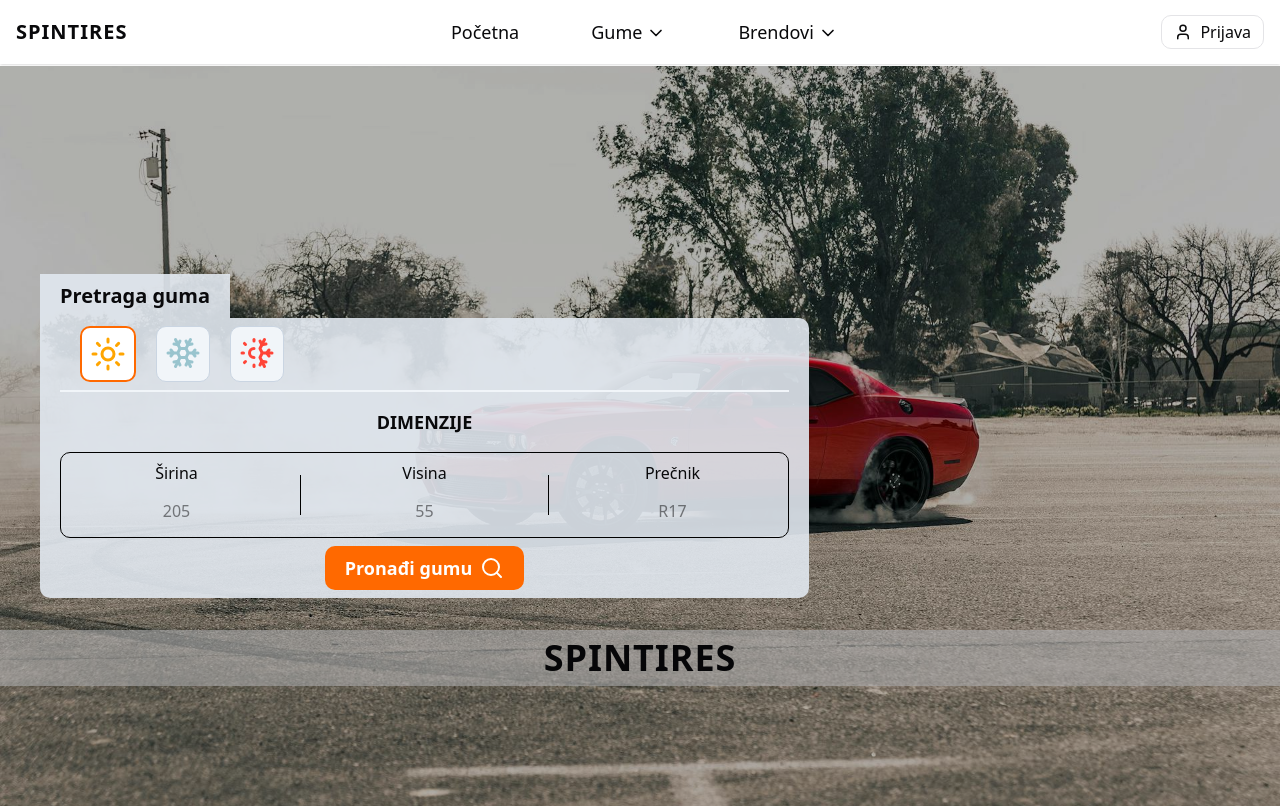
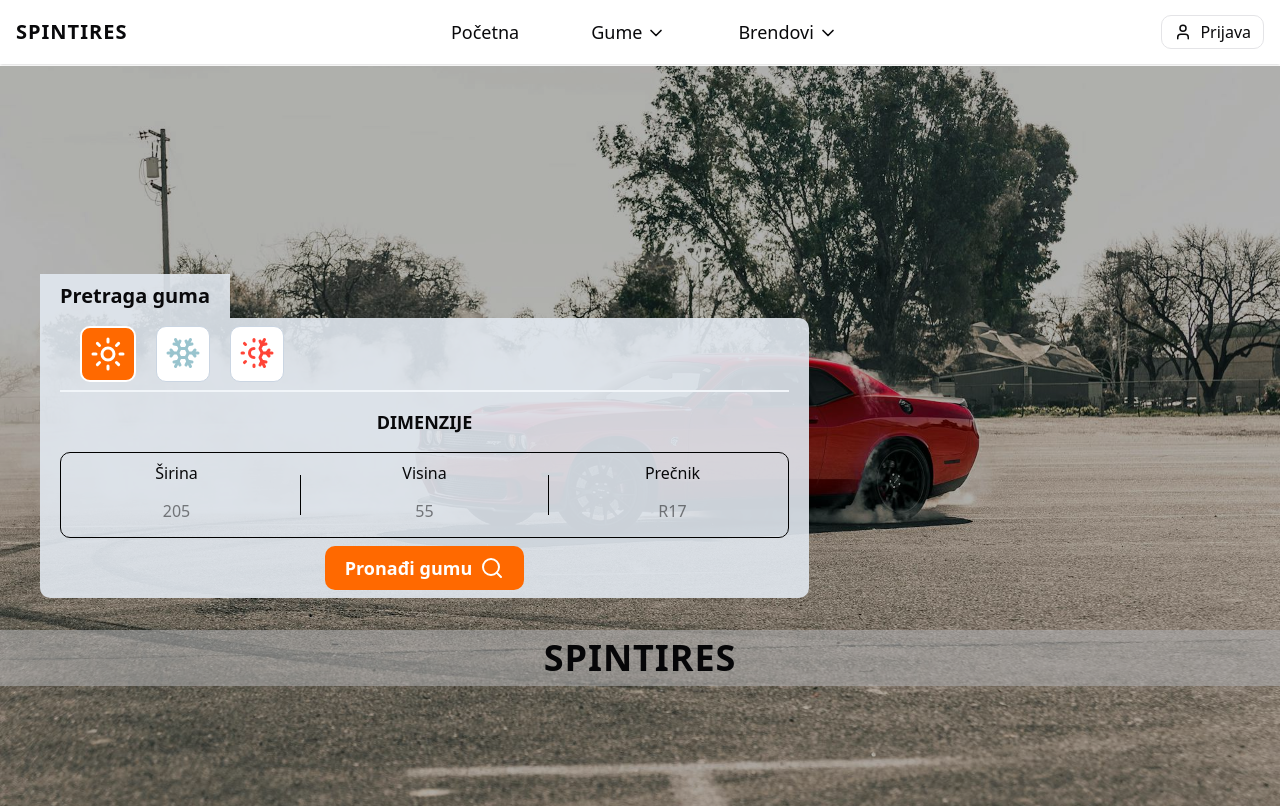
Before and after one commit to minzhoudu/spin-tires-frontend, a Next.js app: page / in a window 1280 px wide. Built offline with nearby package versions, Linux system fonts and the light colour scheme.

Commit message:
tire picker icons hotfix

```diff
--- a/modules/features/home-page/HomePage.tsx
+++ b/modules/features/home-page/HomePage.tsx
@@ -1,4 +1,3 @@
-import { MaxWidthWrapper } from "@/modules/common/components/max-width-wrapper/MaxWidthWrapper";
 import { Banner } from "./components/banner/Banner";
 import { TirePicker } from "./components/tire-picker/TirePicker";
 
--- a/modules/features/home-page/components/tire-picker/TirePicker.tsx
+++ b/modules/features/home-page/components/tire-picker/TirePicker.tsx
@@ -35,21 +35,24 @@ export const TirePicker = ({
                         type="summer"
                         isSelected={selectedTireType === "summer"}
                         onSelect={setSelectedTireType}
-                        icon={<Sun color="orange" size={36} />}
+                        Icon={Sun}
+                        color="orange"
                     />
 
                     <TireType
                         type="winter"
                         isSelected={selectedTireType === "winter"}
                         onSelect={setSelectedTireType}
-                        icon={<Snowflake color="#99c4ce" size={36} />}
+                        Icon={Snowflake}
+                        color="#99c4ce"
                     />
 
                     <TireType
                         type="all-season"
                         isSelected={selectedTireType === "all-season"}
                         onSelect={setSelectedTireType}
-                        icon={<SunSnow color="#FF4437" size={36} />}
+                        Icon={SunSnow}
+                        color="#FF4437"
                     />
                 </div>
 
--- a/modules/features/home-page/components/tire-picker/TireType.tsx
+++ b/modules/features/home-page/components/tire-picker/TireType.tsx
@@ -1,4 +1,5 @@
 import { cn } from "@/lib/utils";
+import { LucideIcon } from "lucide-react";
 import { ReactNode } from "react";
 
 export type TireType = "all" | "summer" | "winter" | "all-season";
@@ -7,29 +8,31 @@ type TireTypeProps = {
     type: TireType;
     isSelected: boolean;
     onSelect: (tireType: TireType) => void;
-    icon: ReactNode;
+    Icon: LucideIcon;
+    color: string;
 };
 
 export const TireType = ({
     type,
     isSelected,
     onSelect,
-    icon,
+    Icon,
+    color,
 }: TireTypeProps) => {
     return (
         <div
             className={cn(
-                "cursor-pointer rounded-lg border border-slate-300 bg-slate-100 p-2",
+                "cursor-pointer rounded-lg border border-slate-300 bg-white p-2",
                 isSelected && "border-2",
-                isSelected && type === "summer" && "border-orange-500 bg-white",
-                isSelected && type === "winter" && "border-blue-500 bg-white",
+                isSelected && type === "summer" && "border-white bg-orange-500",
+                isSelected && type === "winter" && "border-white bg-blue-500",
                 isSelected &&
                     type === "all-season" &&
-                    "border-red-500 bg-white",
+                    "border-white bg-red-500",
             )}
             onClick={() => onSelect(type)}
         >
-            {icon}
+            <Icon color={!isSelected ? color : "white"} size={36} />
         </div>
     );
 };
```
